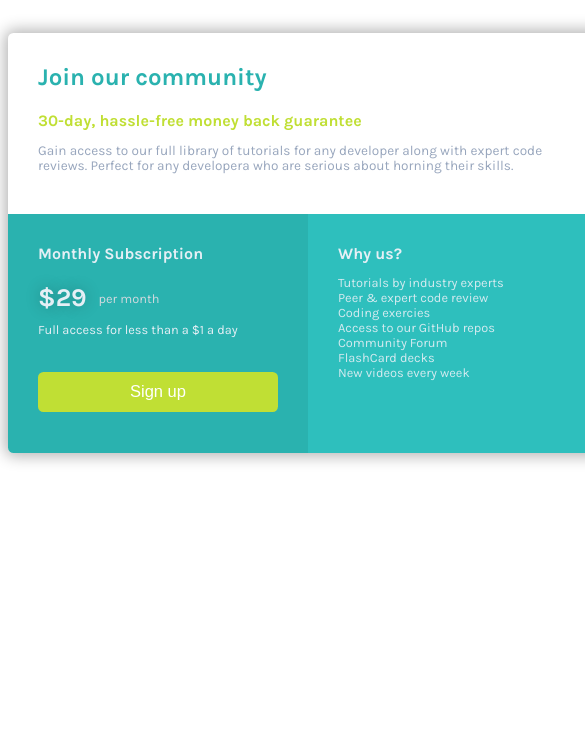
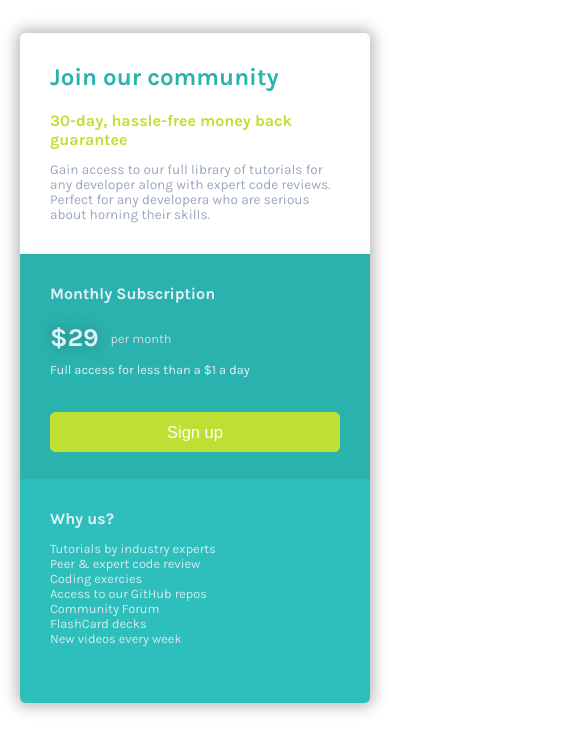
Before and after one commit to FrostyDrag/Pricing-card-challenge-front-end-, a plain HTML site: page index.html in a window 390 px wide. Shown: the top 752 px of the page, 585 px wide, since content can reach past the window. Drawn offline with Linux system fonts and the light colour scheme.

Commit message:
Update index.html to become responsive

```diff
--- a/index.html
+++ b/index.html
@@ -1,7 +1,7 @@
 <!DOCTYPE html>
 <html>
     <head>
-        <title>Prcing card</title>
+        <title>CSS challenge</title>
         <link rel="preconnect" href="https://fonts.googleapis.com">
         <link rel="preconnect" href="https://fonts.gstatic.com" crossorigin>
         <link href="https://fonts.googleapis.com/css2?family=Karla:ital,wght@0,200..800;1,200..800&display=swap" rel="stylesheet">
@@ -41,7 +41,7 @@
 
             #bottom-section {
                 width: 100%;
-                height: 57%;
+                height: 57.1%;
                 color: #e5eff5;
             }
 
@@ -157,6 +157,24 @@
                 opacity: 0.9;
                 font-size: 0.8rem;
             }
+
+            @media (max-width: 650px) {
+                #card {
+                    width: 350px;
+                    height: 670px;
+                }
+                #bottom-left, #bottom-right {
+                    width: 100%;
+                    height: 50%;
+                }
+                #top-section {
+                    height: 33%;
+                }
+                #bottom-section {
+                    height: 67.1%;
+                }
+                /*you could have made the height auto and wisht 100% for all*/
+            }
         </style>
     </head>
     <body>
```
